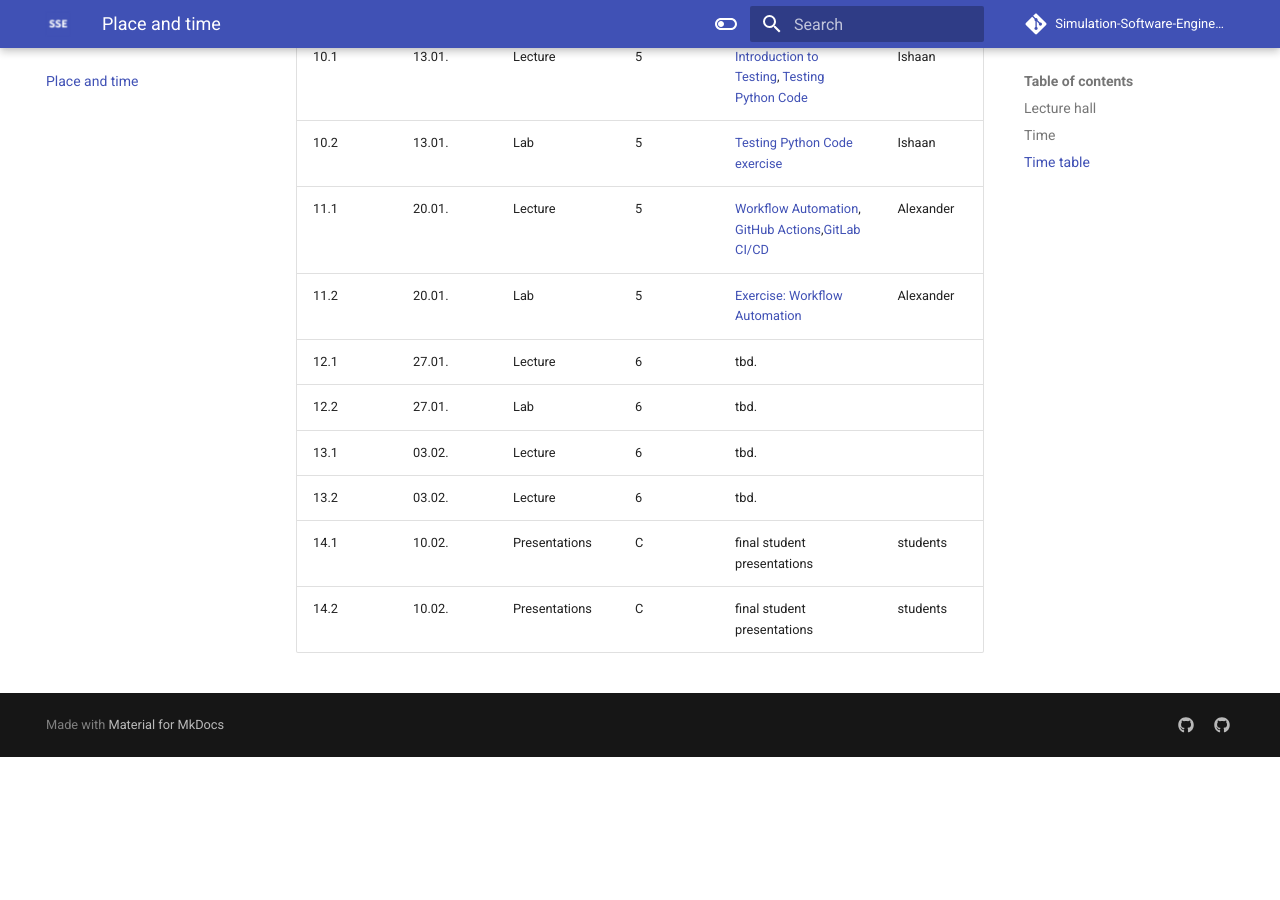
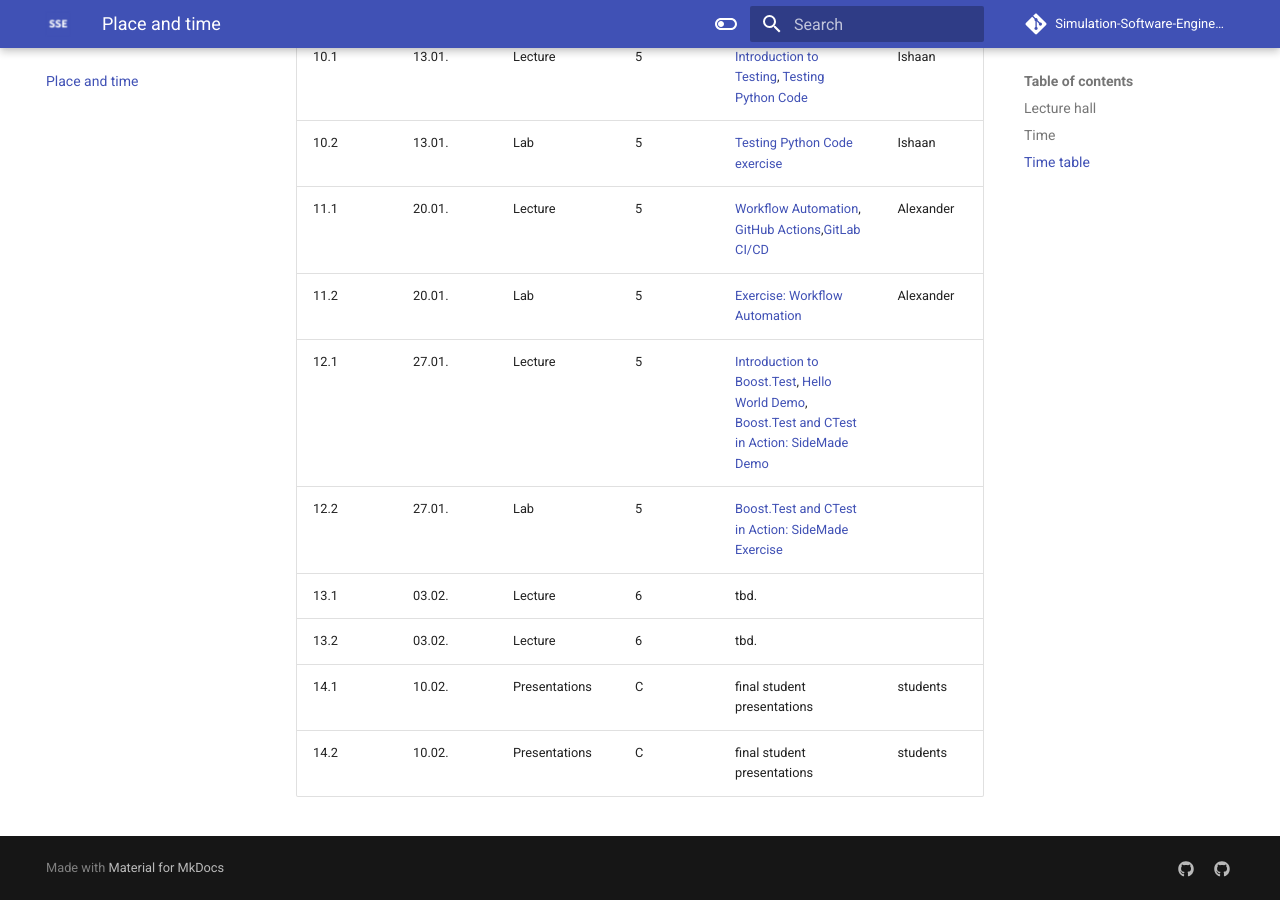
Before and after one commit to Simulation-Software-Engineering/homepage, an MkDocs documentation site: the page built from docs/place-and-time.md, in a window 1280 px wide and 900 px high, scrolled down 2278 px. Built offline with MkDocs 1.6.1 and Material for MkDocs 9.7.7, drawn with Linux system fonts in a browser that asks for light colours; comment, search, counter and statistics services are not loaded; before the commit the page ends 3035 px from its top, so only the background shows below that.

Commit message:
Add links to week 12

```diff
--- a/docs/place-and-time.md
+++ b/docs/place-and-time.md
@@ -47,8 +47,8 @@
 |   10.2 | 13.01. |Lab | 5 | [Testing Python Code exercise](https://github.com/Simulation-Software-Engineering/Lecture-Material/blob/main/05_testing_and_ci/python_testing_exercise.md) | Ishaan |
 |   11.1 | 20.01. |Lecture | 5 | [Workflow Automation](https://github.com/Simulation-Software-Engineering/Lecture-Material/blob/main/05_testing_and_ci/automation_slides.md), [GitHub Actions](https://github.com/Simulation-Software-Engineering/Lecture-Material/blob/main/05_testing_and_ci/github_actions_slides.md),[GitLab CI/CD](https://github.com/Simulation-Software-Engineering/Lecture-Material/blob/main/05_testing_and_ci/gitlab_ci_slides.md) | Alexander |
 |   11.2 | 20.01. |Lab | 5 | [Exercise: Workflow Automation](https://github.com/Simulation-Software-Engineering/Lecture-Material/blob/main/05_testing_and_ci/automation_exercise.md) | Alexander |
-|   12.1 | 27.01. |Lecture | 6 | tbd. | |
-|   12.2 | 27.01. |Lab | 6 | tbd. | |
+|   12.1 | 27.01. |Lecture | 5 | [Introduction to Boost.Test](https://github.com/Simulation-Software-Engineering/Lecture-Material/blob/main/05_testing_and_ci/boost_testing_intro_slides.md), [Hello World Demo](https://github.com/Simulation-Software-Engineering/Lecture-Material/blob/main/05_testing_and_ci/boost_testing_intro_demo.md), [Boost.Test and CTest in Action: SideMade Demo](https://github.com/Simulation-Software-Engineering/Lecture-Material/blob/main/05_testing_and_ci/boost_testing_sidemade_demo.md) | |
+|   12.2 | 27.01. |Lab | 5 | [Boost.Test and CTest in Action: SideMade Exercise](https://github.com/Simulation-Software-Engineering/Lecture-Material/blob/main/05_testing_and_ci/boost_testing_exercise.md) | |
 |   13.1 | 03.02. |Lecture | 6 | tbd. | |
 |   13.2 | 03.02. |Lecture | 6 | tbd. | |
 |   14.1 | 10.02. |Presentations | C | final student presentations | students|
```
